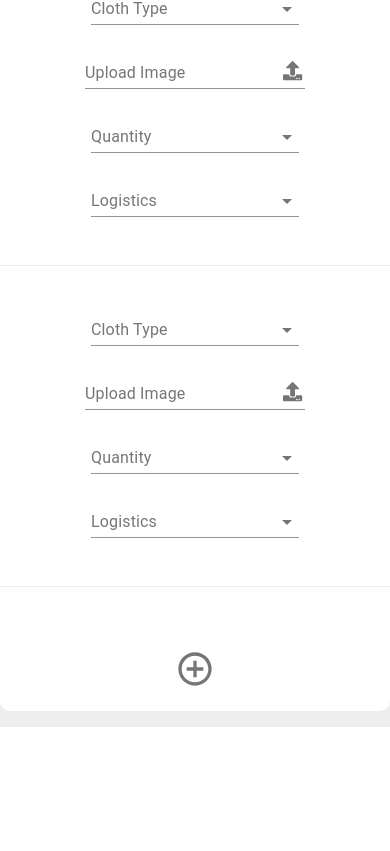
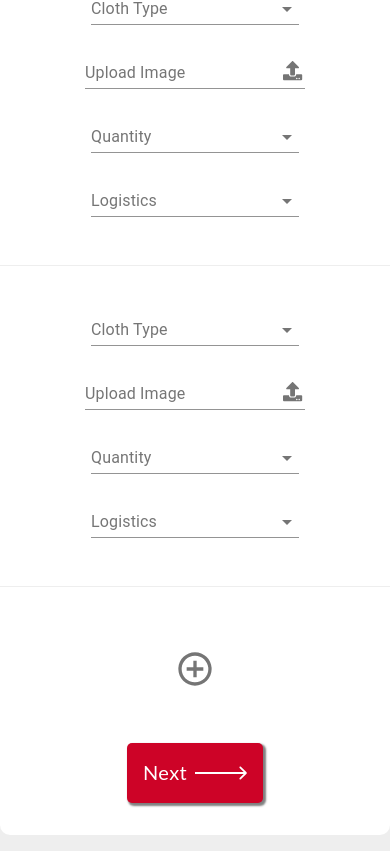
Before and after one commit to skylineCodes/mizright-frontend, a Next.js app: page /booking in a window 390 px wide. Shown: the part 604-1455 px from the top of the page. Before the commit the page ends 1331 px from the top, so only its background shows below. Built offline with nearby package versions, Linux system fonts and the light colour scheme.

Commit message:
Next button added to wizard

```diff
--- a/components/Booking.js
+++ b/components/Booking.js
@@ -918,7 +918,28 @@ const Booking = () => {
               </div>
             </div>
           </div>
-          <div className={bookingStyles.card_mobile_footer}></div>
+          <div className={bookingStyles.card_mobile_footer}>
+            <div className={bookingStyles.next_button_div}>
+              <a href='#' className={bookingStyles.next_button}>
+                Next{' '}
+                <span>
+                  <svg
+                    width='60'
+                    height='38'
+                    className={bookingStyles.next_button_svg}
+                    viewBox='0 0 146 38'
+                    fill='none'
+                    xmlns='http://www.w3.org/2000/svg'
+                  >
+                    <path
+                      d='M144.768 20.7678C145.744 19.7914 145.744 18.2085 144.768 17.2322L128.858 1.32232C127.882 0.346009 126.299 0.346009 125.322 1.32232C124.346 2.29863 124.346 3.88154 125.322 4.85785L139.464 19L125.322 33.1421C124.346 34.1184 124.346 35.7013 125.322 36.6777C126.299 37.654 127.882 37.654 128.858 36.6777L144.768 20.7678ZM2.18557e-07 21.5L143 21.5L143 16.5L-2.18557e-07 16.5L2.18557e-07 21.5Z'
+                      fill='white'
+                    />
+                  </svg>
+                </span>
+              </a>
+            </div>
+          </div>
         </div>
         <div className={bookingStyles.card}>
           <div className={bookingStyles.header}>
--- a/styles/Booking.module.scss
+++ b/styles/Booking.module.scss
@@ -1625,6 +1625,46 @@
                 }
             }
         }
+
+        .card_mobile_footer {
+            display: grid;
+            grid-template-columns: 1fr;
+            position: relative;
+
+            .next_button_div {
+                display: flex;
+                flex-direction: column;
+                justify-content: center;
+                align-items: center;
+                margin: 2rem auto;
+
+                .next_button {
+                    background: #CD0327;
+                    padding: .7rem 1rem;
+                    width: auto;
+                    line-height: 158.7%;
+                    display: flex;
+                    justify-content: center;
+                    align-items: center;
+                    text-align: center;
+                    letter-spacing: 0.02em;
+                    font-size: 20px;
+                    font-family: Lato;
+                    text-decoration: none;
+                    color: #fff;
+                    border-radius: 5px;
+                    box-shadow: 2px 2px 2px 1px rgba(0, 0, 0, 0.5);
+
+                    &:hover {
+                        background: #b40424;
+                    }
+
+                    .next_button_svg {
+                        padding-left: .5rem;
+                    }
+                }
+            }
+        }
     }
 
     .card {
```
